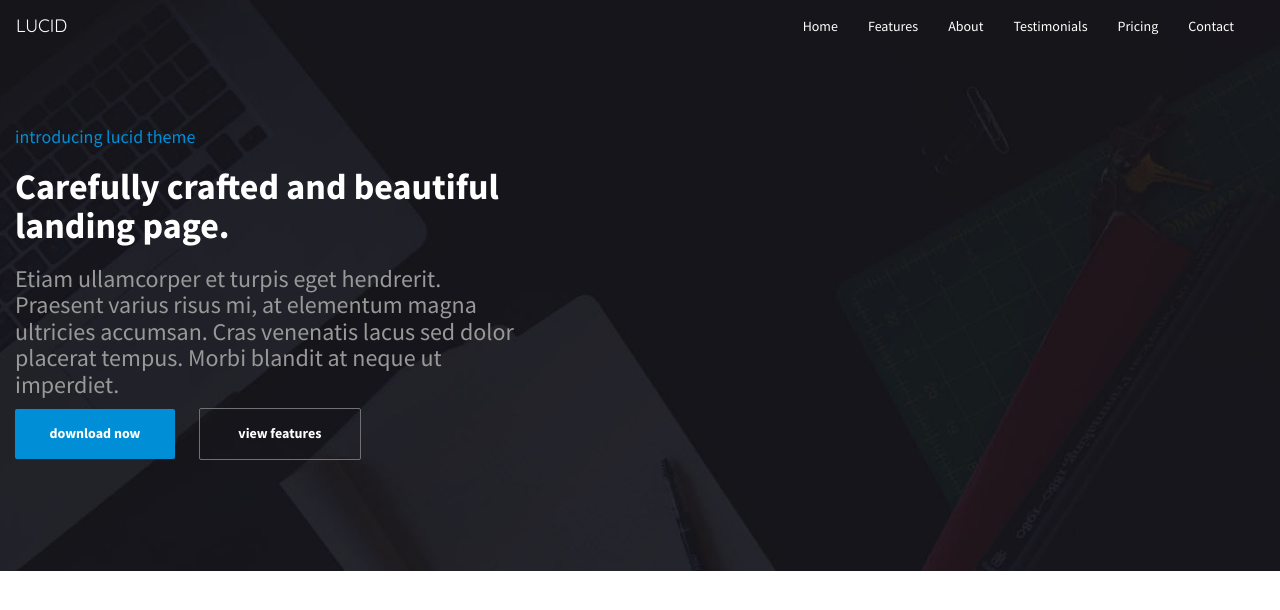
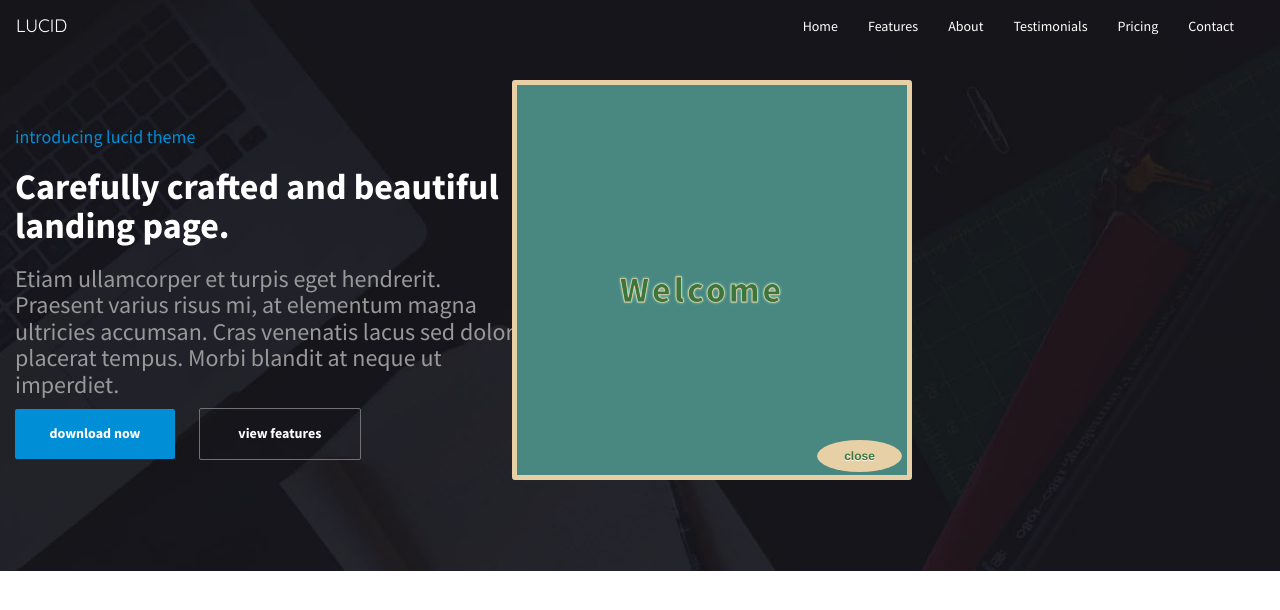
Before and after one commit to artem-bond/template, a plain HTML site: page index.html in a window 1280 px wide. Drawn offline with nearby package versions, Linux system fonts and the light colour scheme; a script that the page names is missing.

Commit message:
Add files via upload

```diff
--- a/index.html
+++ b/index.html
@@ -106,6 +106,11 @@
 </div>
 
 <header>
+    <!--animated block-->
+    <div class="alert alert-success fade in alert-dismissible">
+        <h1>Welcome</h1>
+            <a href="#" class="close" data-dismiss="alert" aria-label="close" title="close">close</a>
+    </div>
     <nav class="navbar navbar-default">
         <div class="container-fluid">
             <div class="navbar-header">
```
